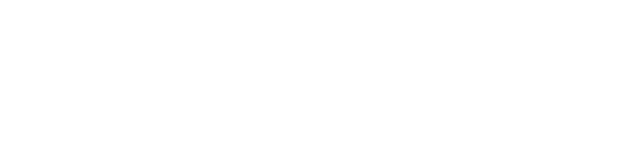
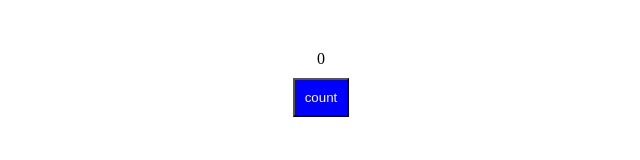
Before and after one commit to Ali-Fathy/Add-Conter, a plain HTML site: page index.html in a window 1280 px wide. Shown: the whole page, without its empty margins (319-959 px from the left). Drawn offline with Linux system fonts and the light colour scheme.

Commit message:
add counter files

```diff
--- /dev/null
+++ b/counter.js
@@ -0,0 +1,6 @@
+var counterSpan = document.getElementById("counter");
+var count = 0;
+function counter() {
+  count++;
+  counterSpan.textContent = count;
+}
--- a/index.html
+++ b/index.html
@@ -1,11 +1,16 @@
 <!DOCTYPE html>
 <html lang="en">
-<head>
-    <meta charset="UTF-8">
-    <meta name="viewport" content="width=device-width, initial-scale=1.0">
-    <title>Document</title>
-</head>
-<body>
-
-</body>
+  <head>
+    <meta charset="UTF-8" />
+    <meta name="viewport" content="width=device-width, initial-scale=1.0" />
+    <title>Counter</title>
+    <link rel="stylesheet" href="style.css" />
+  </head>
+  <body>
+    <div class="container">
+      <span id="counter">0</span>
+      <button id="btnCount" onclick="counter()">count</button>
+    </div>
+    <script src="counter.js"></script>
+  </body>
 </html>
--- a/style.css
+++ b/style.css
@@ -0,0 +1,20 @@
+.container{
+    margin:20px auto;
+    padding: 20px;
+    text-align: center;
+}
+
+#counter{
+    display: block;
+    margin: 10px auto;
+}
+
+#btnCount{
+    color:white;
+    background-color: blue;
+    padding: 10px;
+}
+
+#btnCount:hover{
+    cursor: pointer;
+}
```
